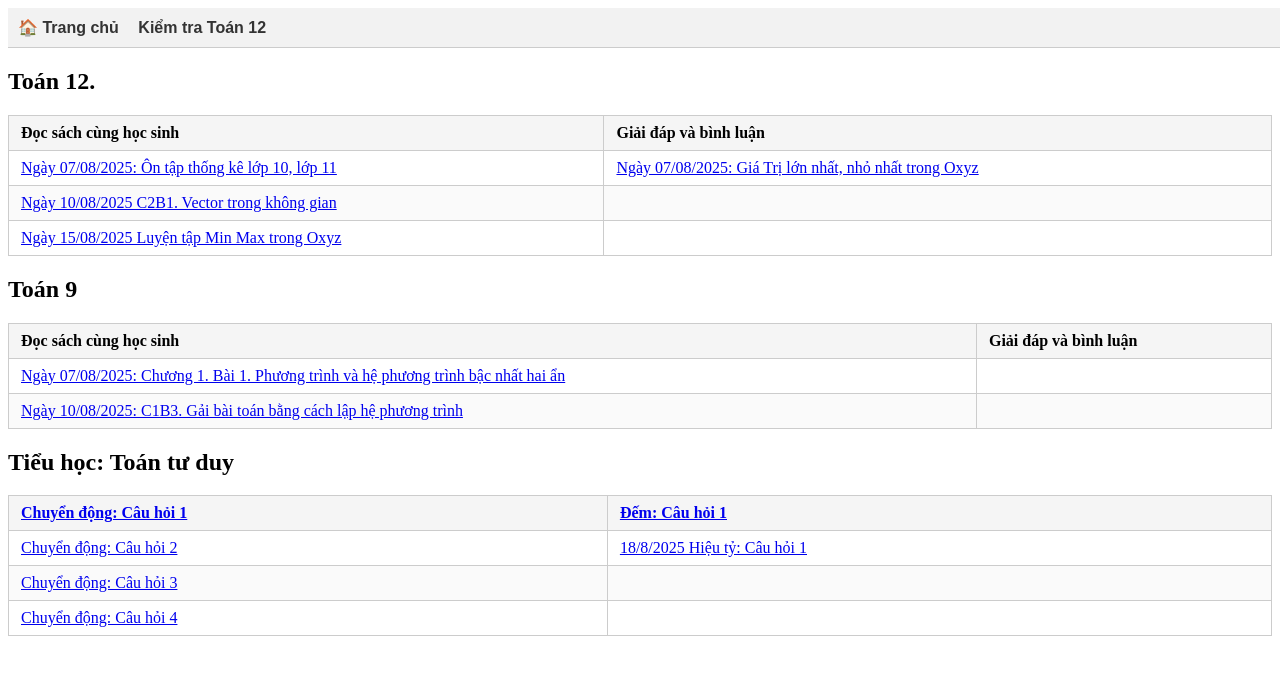
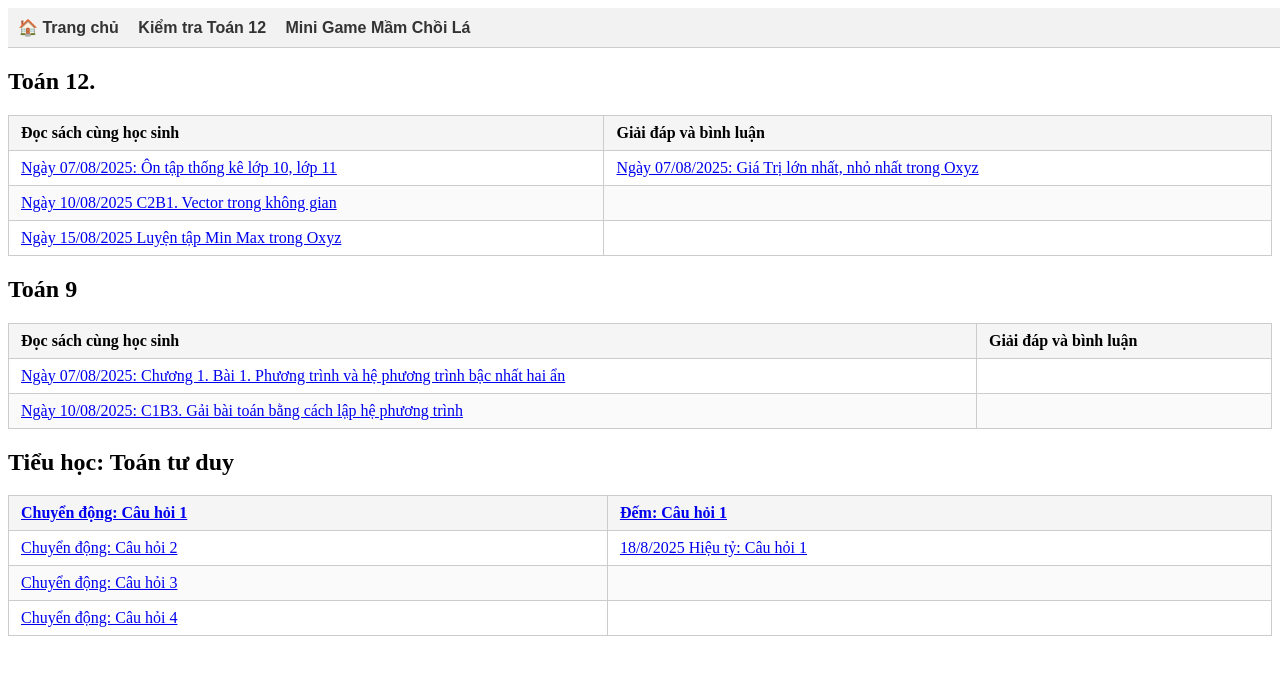
Before and after one commit to NguyenMuoiVN1988/publicstudyrepo, a Jekyll site: the page built from index.md, in a window 1280 px wide. Shown: the top 675 px of the page. Built offline with Jekyll 4.4.1, drawn with Linux system fonts in a browser that asks for light colours; our own code applies the rules of GitHub Pages for plain Markdown files.

Commit message:
Update default.html

```diff
--- a/_layouts/default.html
+++ b/_layouts/default.html
@@ -18,6 +18,7 @@
   <div class="top-bar">
      <a href="https://www.publicstudy.net/">🏠 Trang chủ</a>
          <a href="https://exam12.publicstudy.net/"> Kiểm tra Toán 12</a>
+     <a href=""> Mini Game Mầm Chồi Lá</a>
 
     </div>
   {{ content }}
```
